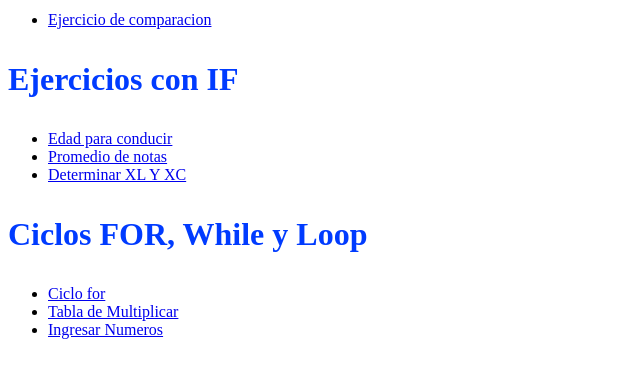
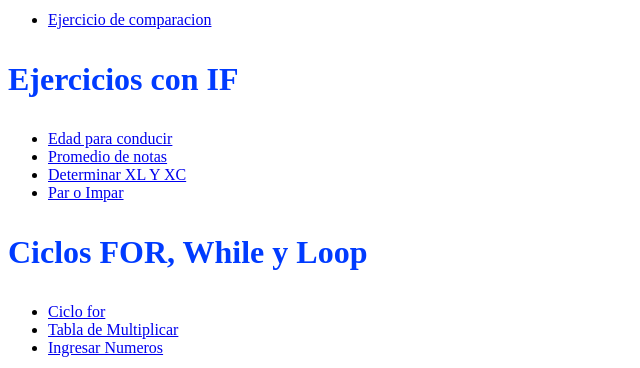
Before and after one commit to Facu3494/Ejercicio-de-variables, a plain HTML site: page index.html in a window 1280 px wide. Shown: the part 690-1058 px from the top of the page, without its empty margins (0-640 px from the left). Drawn offline with Linux system fonts and the light colour scheme.

Commit message:
Update index.html

```diff
--- a/index.html
+++ b/index.html
@@ -61,6 +61,9 @@
 			<li>
 				<a  href ="./javascript/determinarXLXC.html">Determinar XL Y XC</a>
 			</li>
+			<li>
+				<a  href ="./javascript/paroimpar.html">Par o Impar</a>
+			</li>
 		</ul>
  <h1><p style="color:#003BFF " ;>Ciclos FOR, While y Loop</p></h1>
                 <ul>
```
